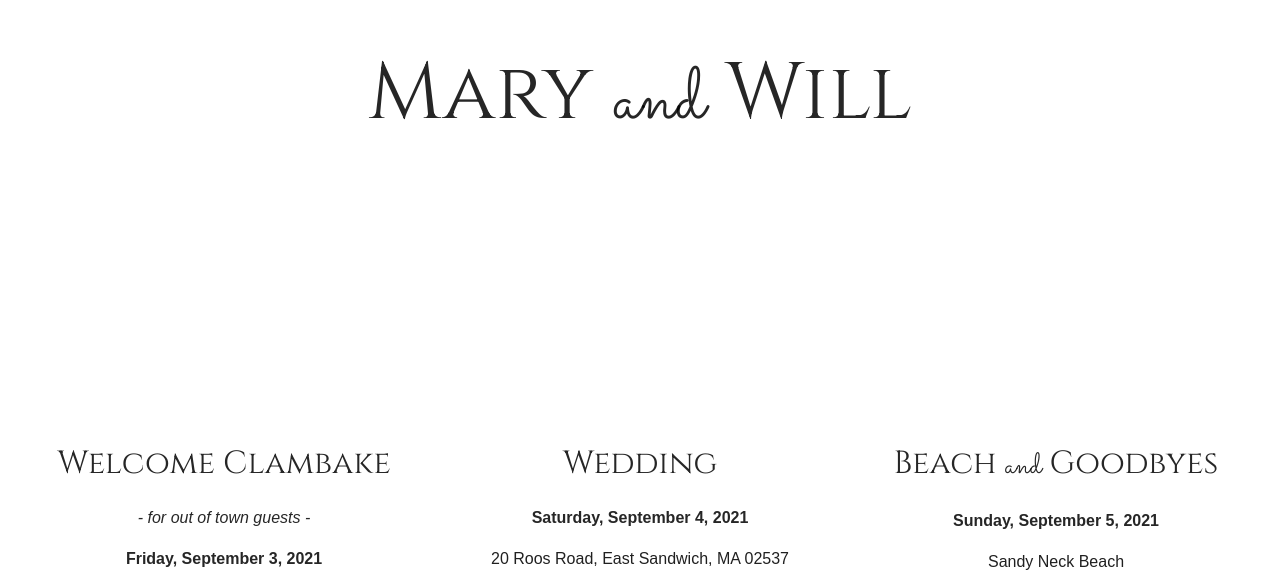
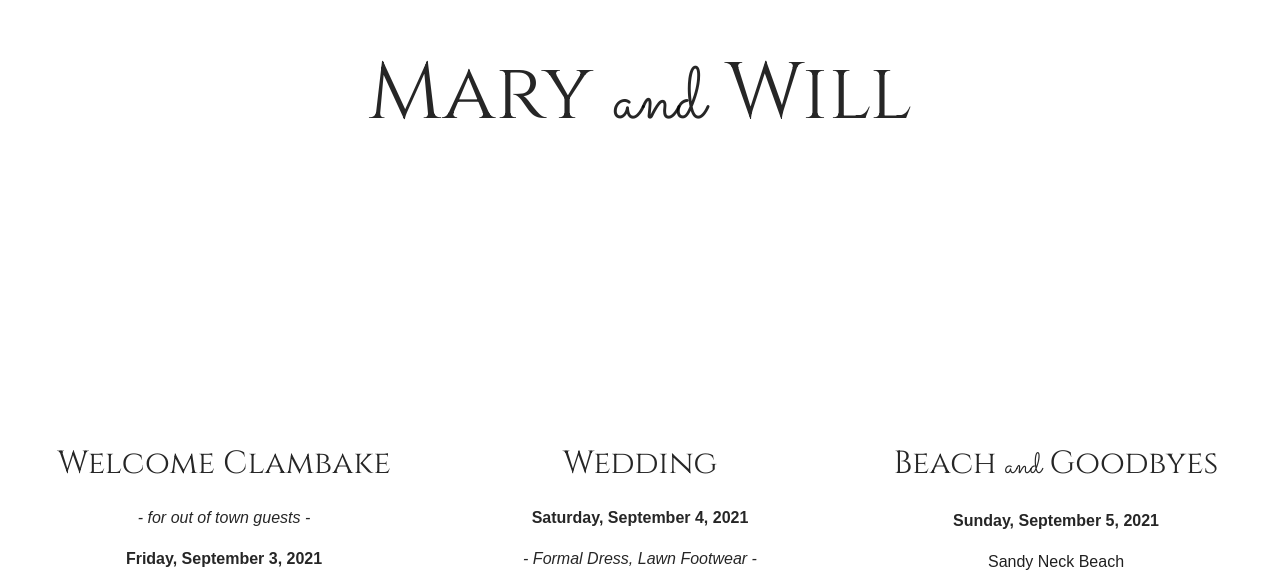
Before and after one commit to marybees/wedding, a React (Create React App) app: page / in a window 1280 px wide. Shown: the part 217-800 px from the top of the page. Built offline with nearby package versions, Linux system fonts and the light colour scheme.

Commit message:
Add formal dress.

```diff
--- a/src/Home.js
+++ b/src/Home.js
@@ -29,6 +29,7 @@ function App() {
         <Col className='eventDetails' sm={16} md={8}>
           <h2>Wedding</h2>
           <p className='date'>Saturday, September 4, 2021</p>
+          <p style={{ fontStyle: 'italic' }}>- Formal Dress, Lawn Footwear -</p>
           <a href='https://www.google.com/maps/place/20+Roos+Rd,+Mashpee,+MA+02649/@41.7477327,-70.4565802,17z/data=!4m13!1m7!3m6!1s0x89e4cb21dd21f7b9:0x72a40c7a07b75002!2s20+Roos+Rd,+Mashpee,+MA+02649!3b1!8m2!3d41.7477327!4d-70.4543915!3m4!1s0x89e4cb21dd21f7b9:0x72a40c7a07b75002!8m2!3d41.7477327!4d-70.4543915' target='blank'><p>20 Roos Road, East Sandwich, MA 02537</p></a>
           <p>2:00 PM: Ceremony</p>
           <p>3:00 PM: Cocktail Hour</p>
```
